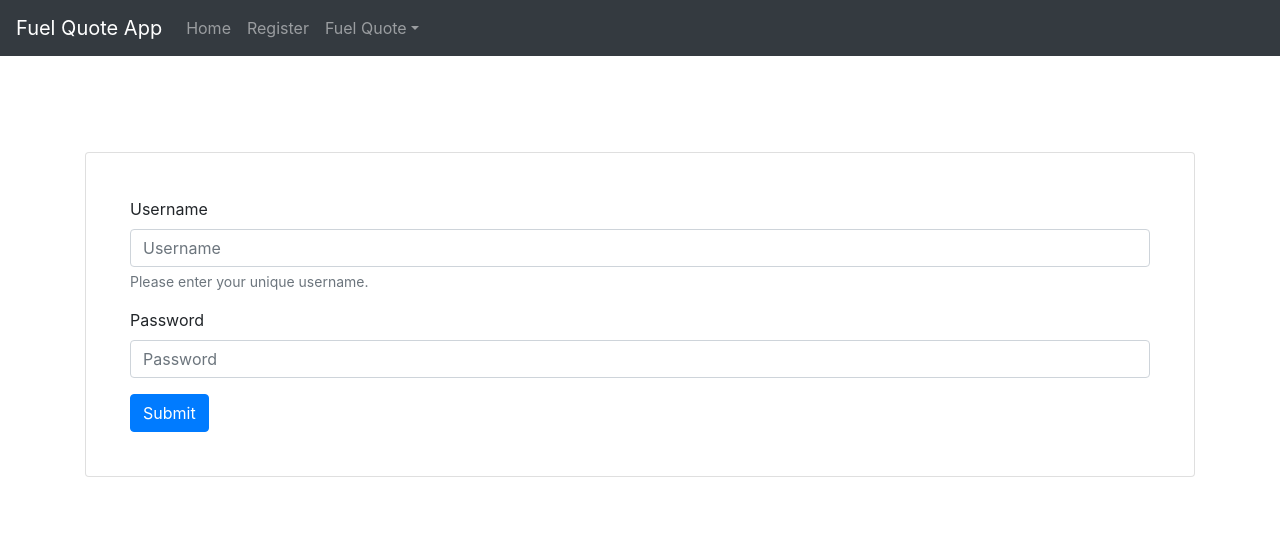
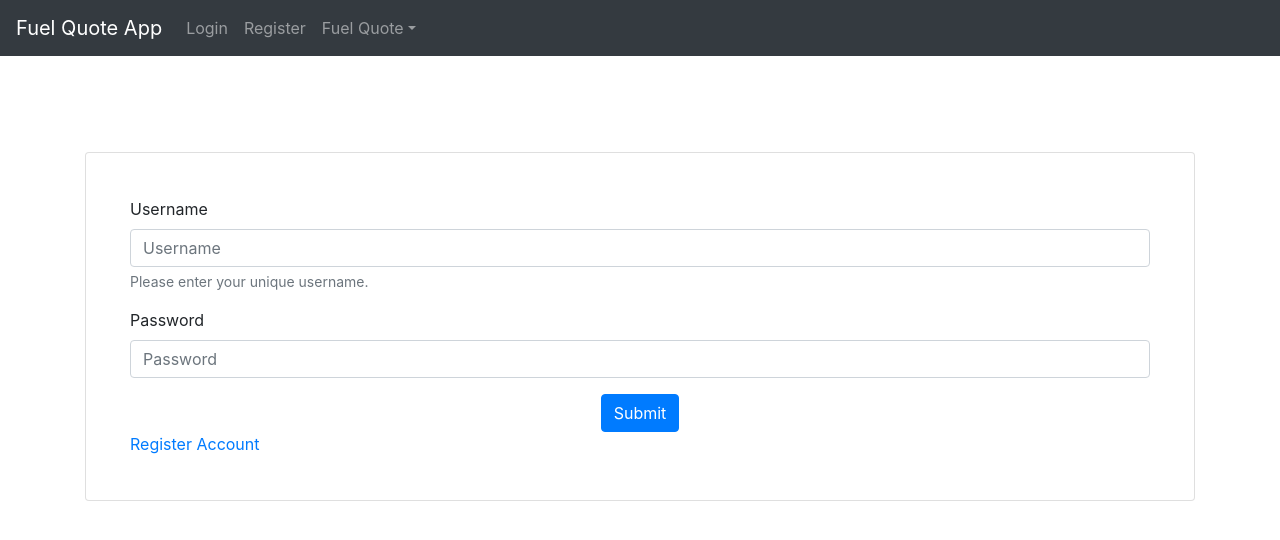
Before and after one commit to marechem/Software-Design-Group27, a React (Create React App) app in the folder fuel-quote-app/: page / in a window 1280 px wide. Shown: the top 540 px of the page. Built offline with nearby package versions, Linux system fonts and the light colour scheme.

Commit message:
Modified fields in the Login page and Fuel Quote form

```diff
--- a/fuel-quote-app/src/components/fuelQuote.component.js
+++ b/fuel-quote-app/src/components/fuelQuote.component.js
@@ -12,7 +12,7 @@ export default class NewFuelQuote extends Component {
                             <Form.Row>
                             <Col xs={7}>
                                 <Form.Label>Enter the amount of Gallons needed.</Form.Label>
-                                <Form.Control type="text" placeholder="Gallons requested" />
+                                <Form.Control type="number" placeholder="Gallons requested" required/>
                             </Col>
                             <Col>
                                 <Form.Label>Delivery Date</Form.Label>
--- a/fuel-quote-app/src/components/navbar.component.js
+++ b/fuel-quote-app/src/components/navbar.component.js
@@ -10,7 +10,7 @@ export default class TopNavbar extends Component {
                 <Navbar.Toggle aria-controls="basic-navbar-nav" />
                 <Navbar.Collapse id="basic-navbar-nav">
                     <Nav className="mr-auto">
-                    <Nav.Link href="/">Home</Nav.Link>
+                    <Nav.Link href="/">Login</Nav.Link>
                     <Nav.Link href="/register">Register</Nav.Link>
                     <NavDropdown title="Fuel Quote" id="basic-nav-dropdown">
                         <NavDropdown.Item href="/newForm">Start a New Form</NavDropdown.Item>
--- a/fuel-quote-app/src/pages/login.jsx
+++ b/fuel-quote-app/src/pages/login.jsx
@@ -12,7 +12,7 @@ const LoginPage = () => {
             <Form>
               <Form.Group controlId="formBasicUsername">
                 <Form.Label>Username</Form.Label>
-                <Form.Control type="text" placeholder="Username" />
+                <Form.Control type="text" placeholder="Username" required/>
                 <Form.Text className="text-muted">
                   Please enter your unique username.
                 </Form.Text>
@@ -20,13 +20,20 @@ const LoginPage = () => {
 
               <Form.Group controlId="formBasicPassword">
                 <Form.Label>Password</Form.Label>
-                <Form.Control type="password" placeholder="Password" />
+                <Form.Control type="password" placeholder="Password" required/>
               </Form.Group>
-              <Button variant="primary" type="submit">
-                Submit
-              </Button>
+              <div style={{display: 'flex', justifyContent: 'center'}}>
+                <Button variant="primary" type="submit">
+                  Submit
+                </Button>
+              </div>
             </Form>
+            <div>
+              <span><a href="/register">Register Account</a></span>
+            </div>
+
           </div>
+
         </Card.Body>
       </Card>
     </Container>
```
